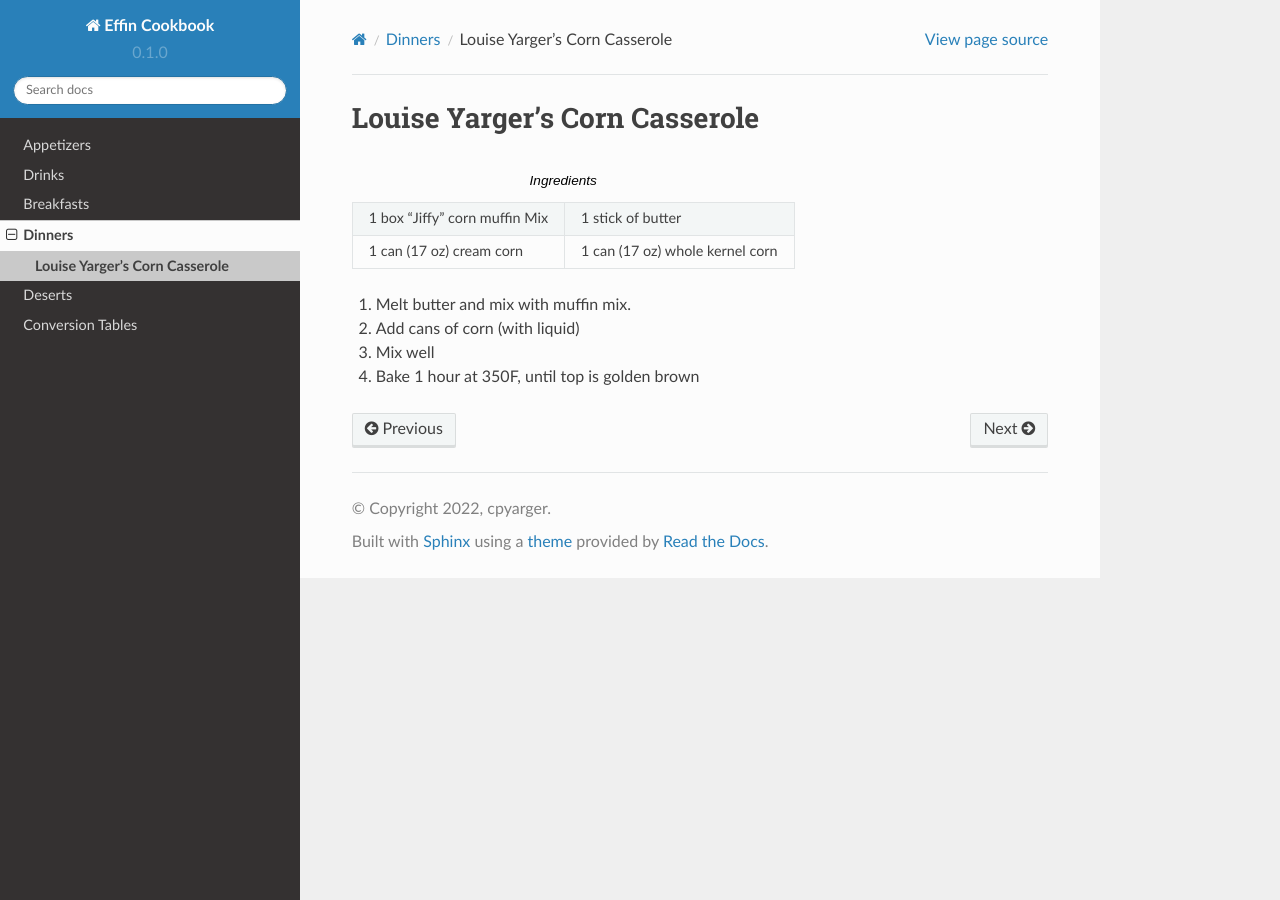
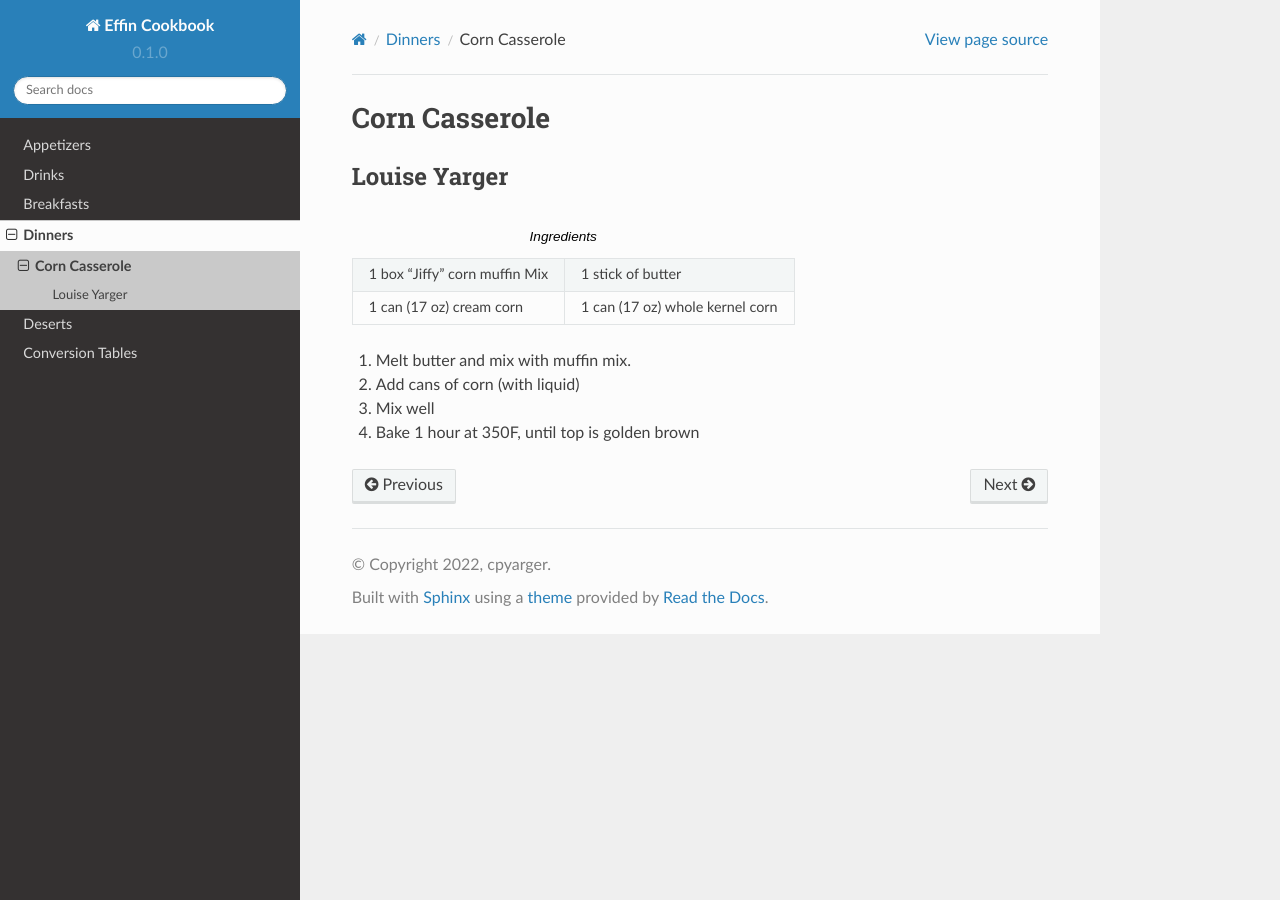
Before and after one commit to cpyarger/Effin-Cookbook, a Sphinx documentation site: the page built from docs/source/dinners/corncass.rst, in a window 1280 px wide. Built offline with Sphinx 7.4.7 and the Read the Docs theme 2.0.0, drawn with Linux system fonts in a browser that asks for light colours.

```diff
--- a/docs/source/dinners/corncass.rst
+++ b/docs/source/dinners/corncass.rst
@@ -1,5 +1,8 @@
-Louise Yarger's Corn Casserole
+Corn Casserole
 ==============================
+-------------
+Louise Yarger
+-------------
 .. toctree::
 
 .. list-table:: Ingredients
```
Also changed, not shown: docs/source/deserts/zuchiniBrownies.rst (added, +24 -0 lines).
